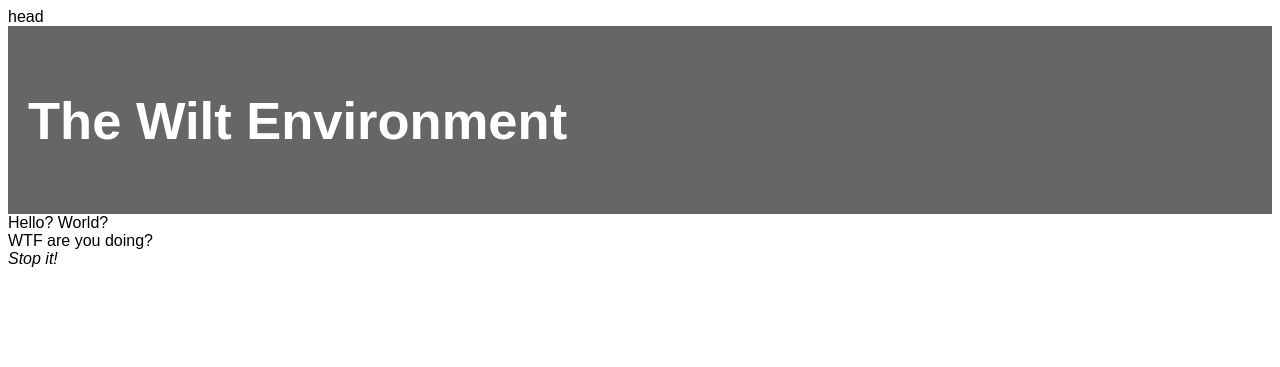
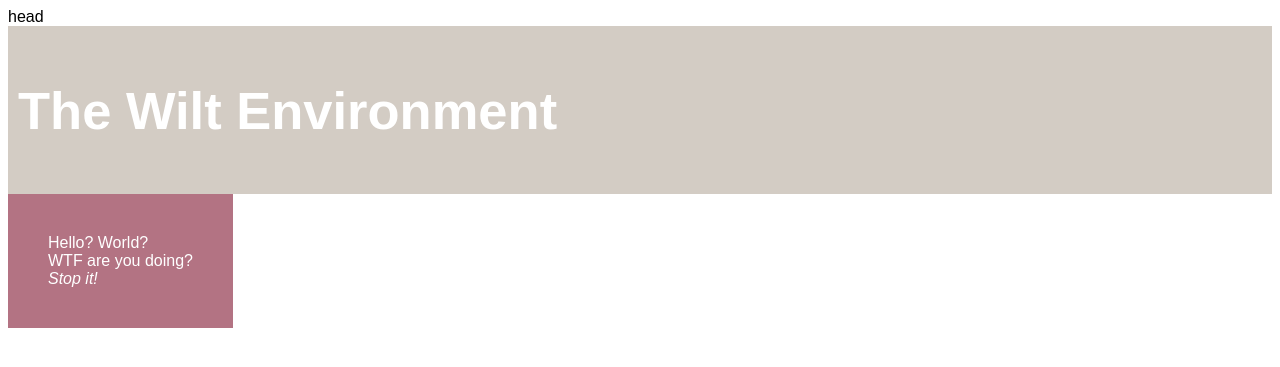
Before and after one commit to lwilts/wiltsite, a Flask app: page / in a window 1280 px wide. Shown: the top 367 px of the page. Run offline with Flask 2, Linux system fonts and the light colour scheme.

Commit message:
Improved style

```diff
--- a/static/css/main.css
+++ b/static/css/main.css
@@ -1,22 +1,18 @@
-* {
-  box-sizing: border-box;
-}
-
 body {
   font-family: Arial, Helvetica, sans-serif;
 }
 
-/* Style the header */
 header {
-  background-color: #666;
-  padding: 20px;
+  background-color: #d3ccc4;
+  padding: 10px;
   text-align: left;
   font-size: 35px;
   color: white;
 }
 
-article {
+section {
   float: left;
-  padding: 20px;
-  background-color: #f1f1f1;
+  padding: 40px;
+  background-color: #b37383;
+  color: white;
 }
```
